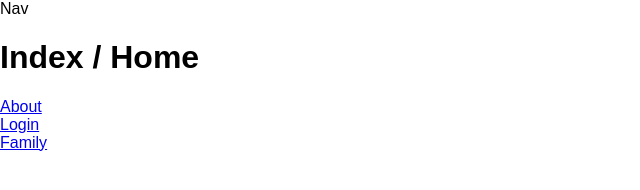
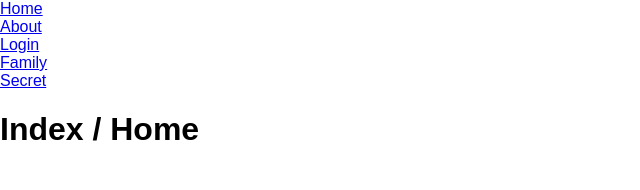
Before and after one commit to pandorasNox/playground, a React app in the folder languages/javascript/jwt-auth/frontend/cra/: page / in a window 1280 px wide. Shown: the whole page, without its empty margins (0-640 px from the left). Built offline with nearby package versions, Linux system fonts and the light colour scheme.

Commit message:
put nav and theme in place

```diff
--- a/languages/javascript/jwt-auth/frontend/cra/src/components/NavBar/NavBar.jsx
+++ b/languages/javascript/jwt-auth/frontend/cra/src/components/NavBar/NavBar.jsx
@@ -1,9 +1,19 @@
 
 import React from 'react';
+import { Link } from 'react-router-dom'
 import classnames from 'classnames';
 
 export default ({className = ''}) => (
     <nav className={className + ' ' + classnames({mainHeaderNav:true})}>
-        Nav
+        <Link to="/">Home</Link>
+        <br />
+        <Link to="/about">About</Link>
+        <br />
+        <Link to="/login">Login</Link>
+        <br />
+        <Link to="/family">Family</Link>
+        <br />
+        <Link to="/secret">Secret</Link>
+        <br />
     </nav>
 );
--- a/languages/javascript/jwt-auth/frontend/cra/src/pages/about/index.js
+++ b/languages/javascript/jwt-auth/frontend/cra/src/pages/about/index.js
@@ -1,8 +1,9 @@
 
 import React, { Component, Fragment } from 'react';
+import { Default as DefaultTheme } from './../../themes';
 
 const About = ({children}) => (
-    <Fragment><h1>About</h1>{children}</Fragment>
+    <DefaultTheme><h1>About</h1>{children}</DefaultTheme>
 );
 
 export default About;
--- a/languages/javascript/jwt-auth/frontend/cra/src/pages/index.js
+++ b/languages/javascript/jwt-auth/frontend/cra/src/pages/index.js
@@ -6,12 +6,6 @@ import { Default as DefaultTheme } from './../themes';
 const Index = () => (
     <DefaultTheme>
         <h1>Index / Home</h1>
-        <Link to="/about">About</Link>
-        <br />
-        <Link to="/login">Login</Link>
-        <br />
-        <Link to="/family">Family</Link>
-        <br />
     </DefaultTheme>
 );
 
--- a/languages/javascript/jwt-auth/frontend/cra/src/pages/login/index.js
+++ b/languages/javascript/jwt-auth/frontend/cra/src/pages/login/index.js
@@ -2,12 +2,11 @@
 import React, { Component, Fragment } from 'react';
 import { GlobalContext } from './../../contexts';
 import { Link } from 'react-router-dom';
+import { Default as DefaultTheme } from './../../themes';
+
 
 const Login = ({children}) => (
-    <Fragment>
-        <Link to="/" >Home</Link>
-        <br />
-        <Link to="/secret" >Secret</Link>
+    <DefaultTheme>
         <h1>Login</h1>
         {children}
         <GlobalContext.GlobalConsumer>
@@ -21,7 +20,7 @@ const Login = ({children}) => (
                 </Fragment>
             )}
         </GlobalContext.GlobalConsumer>
-    </Fragment>
+    </DefaultTheme>
 );
 
 export default Login;
```
